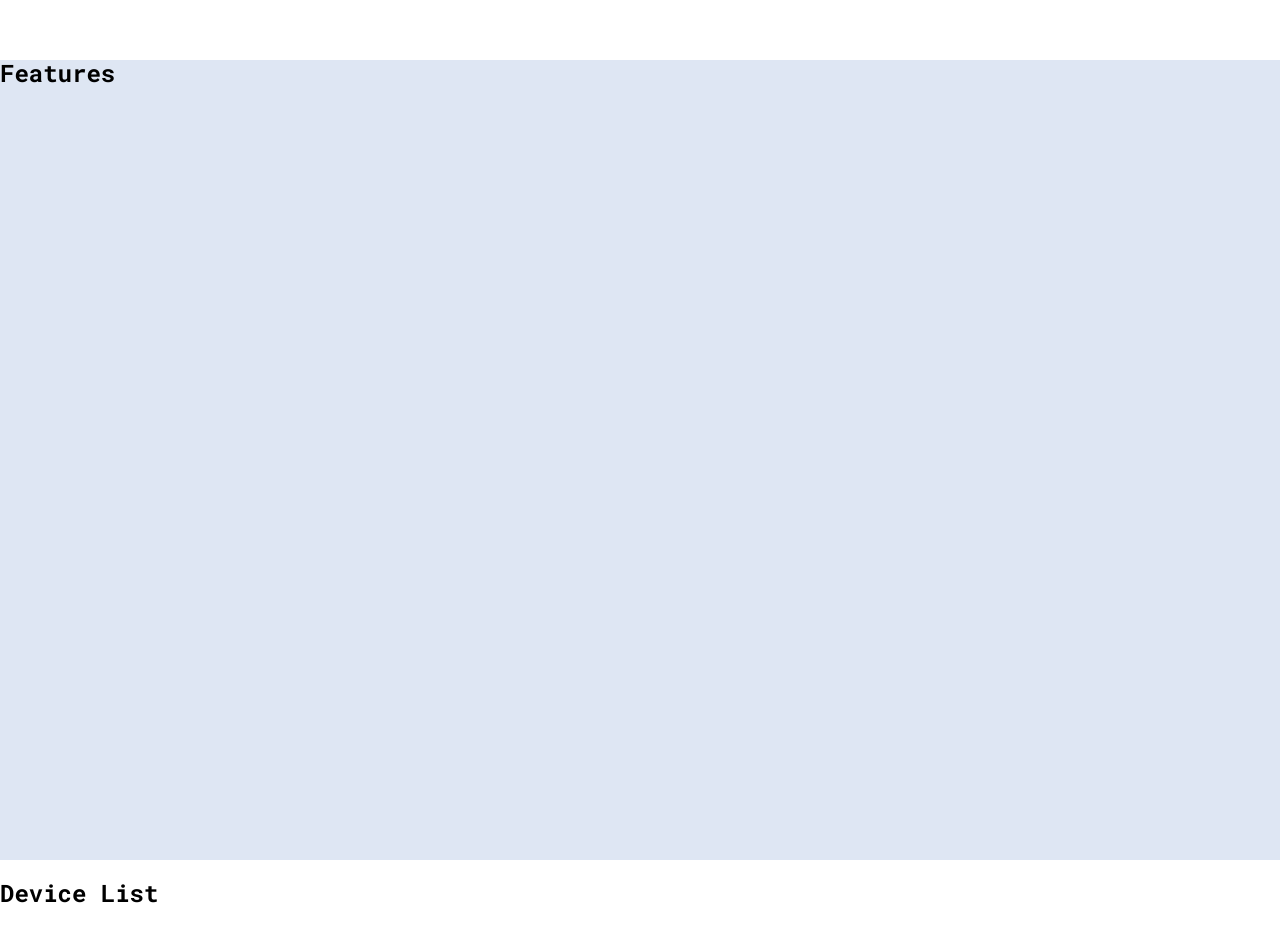
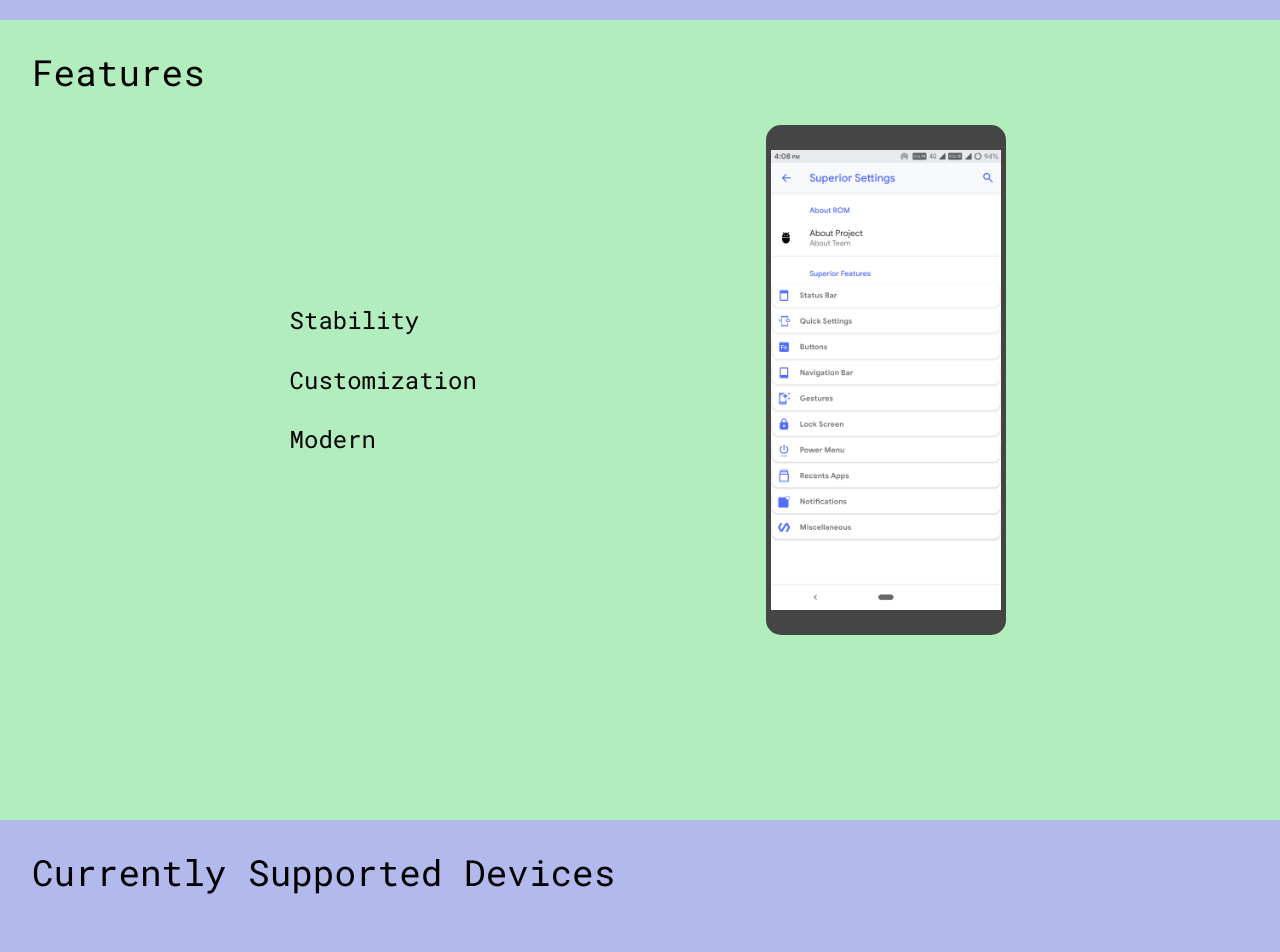
Before and after one commit to itsjzt/superioros.github.io, a plain HTML site: page index.html in a window 1280 px wide. Shown: the part 780-1732 px from the top of the page. Drawn offline with nearby package versions, Linux system fonts and the light colour scheme.

Commit message:
2 sections done!

```diff
--- a/index.html
+++ b/index.html
@@ -14,19 +14,28 @@
 </head>
 
 <body>
-  <section class="fullpage">
-    <h2>Main screen hero</h2>
+  <section class="fullpage flex-space-evenly light-grey">
+    <h2 class="hero-heading">Meet Superior OS</h2>
+    <img class="img-responsive phone-image" src="img/Screenshot_Pixel_Launcher_20181123-160926.png" alt="Hero image">
   </section>
 
-  <section class="fullpage light-shade">
-    <h2>Features</h2>
+  <section class="fullpage green-shade">
+    <h2 class="general-heading">Features</h2>
+    <div class="features flex-space-evenly">
+      <div class="feature-list">
+        <h3>Stability</h3>
+        <h3>Customization</h3>
+        <h3>Modern</h3>
+      </div>
+      <img src="img/Screenshot_Settings_20181123-160825.png" alt="customization menu in superior OS" class="feature-image phone-image">
+    </div>
   </section>
 
-  <section class="fullpage">
-    <h2>Device List</h2>
+  <section class="fullpage light-grey">
+    <h2 class="general-heading">Currently Supported Devices</h2>
   </section>
 
-  <section class="fullpage light-shade">
+  <section class="fullpage green-shade">
     <h2>Main Contributers</h2>
   </section>
 
--- a/style.css
+++ b/style.css
@@ -2,9 +2,6 @@
 
 * {
   box-sizing: border-box;
-}
-
-body {
   margin: 0;
   padding: 0;
   font-family: "Roboto Mono";
@@ -16,7 +13,48 @@ body {
   min-height: 100vh;
 }
 
-.light-shade {
-  background: #dee6f3;
+.light-grey {
+  background: #b2b9ed;
   color: #000;
 }
+
+.green-shade {
+  background: #b2edbd;
+  color: #000;
+}
+
+.img-responsive {
+  max-width: 100%;
+  max-height: 100%;
+}
+
+.phone-image {
+  max-width: 240px;
+  max-height: auto;
+  overflow: hidden;
+  border: solid 5px #454545;
+  border-bottom: solid 25px #454545;
+  border-top: solid 25px #454545;
+  border-radius: 15px;
+}
+
+.flex-space-evenly {
+  display: flex;
+  flex-wrap: wrap;
+  align-items: center;
+  justify-content: space-evenly;
+}
+
+.hero-heading {
+  font-size: 3rem;
+}
+
+.general-heading {
+  padding: 32px;
+  font-size: 2.25rem;
+}
+
+.feature-list h3 {
+  padding: 16px;
+  font-size: 1.5rem;
+}
```
Also changed, not shown: img/Screenshot_20181123-160945.png (added), img/Screenshot_Pixel_Launcher_20181123-160926.png (added), img/Screenshot_Pixel_Launcher_20181123-161010.png (added), img/Screenshot_Settings_20181123-160825.png (added), img/Screenshot_Settings_20181123-160842.png (added).
